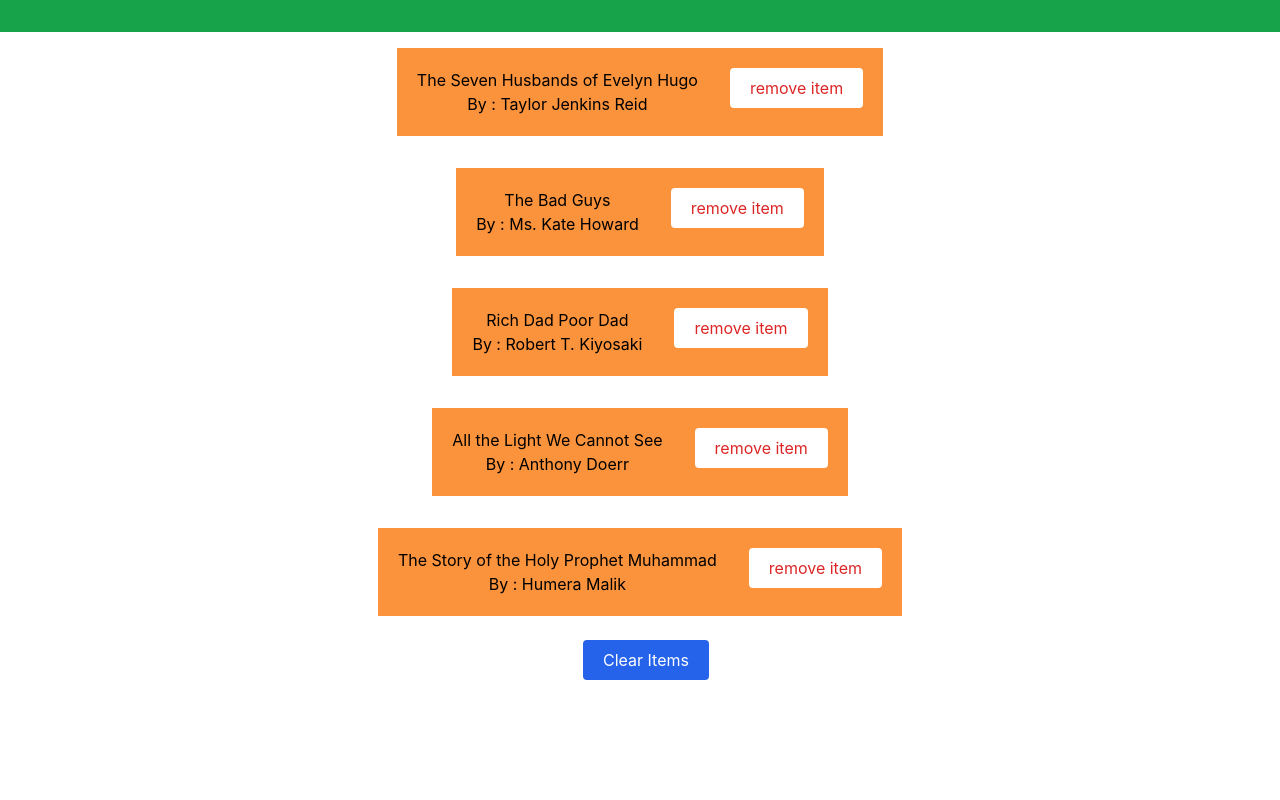
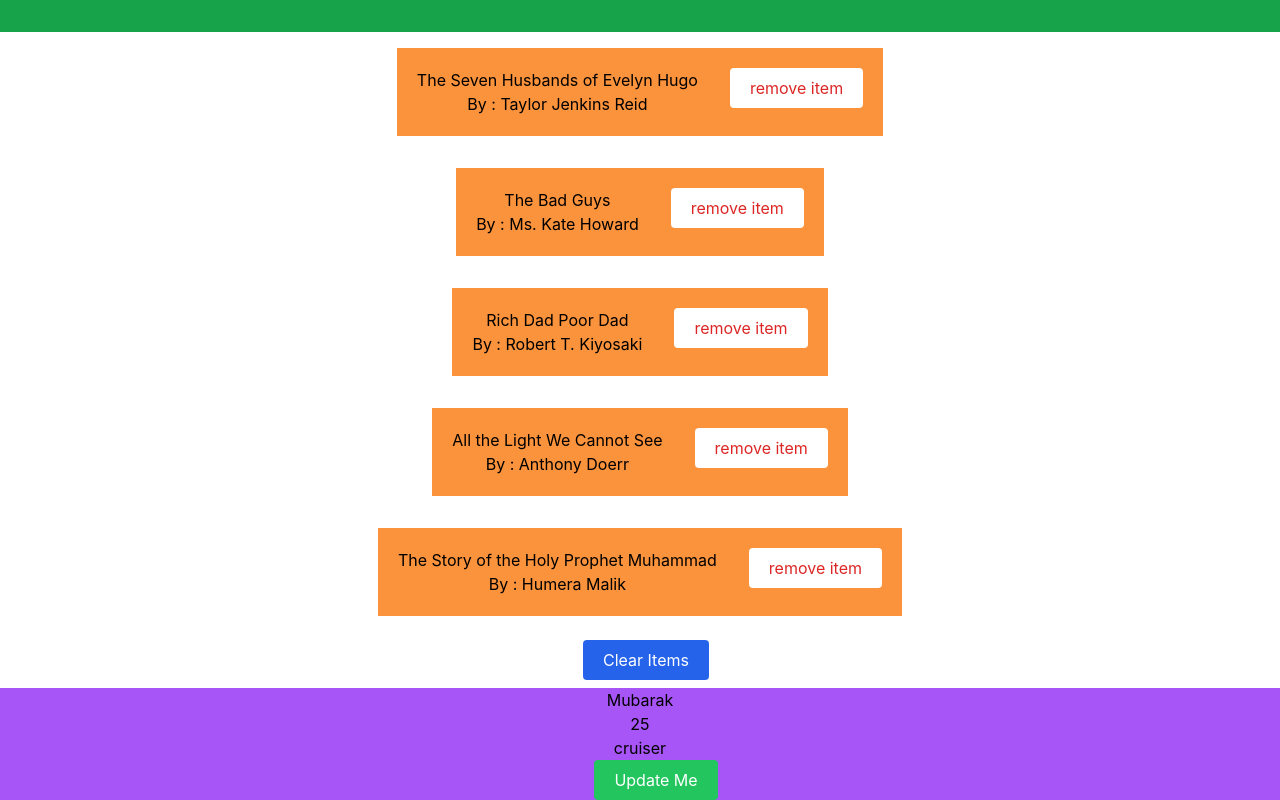
Before and after one commit to Mbk15/react-formik, a React (Create React App) app: page / in a window 1280 px wide. Shown: the part 1464-2264 px from the top of the page. Before the commit the page ends 2152 px from the top, so only its background shows below. Built offline with nearby package versions, Linux system fonts and the light colour scheme.

Commit message:
useState with object and Spread Operator

```diff
--- /dev/null
+++ b/src/AdvancedReact/useState/ObjectExample.tsx
@@ -0,0 +1,39 @@
+import { useState } from "react";
+
+const ObjectExample = () => {
+  const [name, setName] = useState({
+    nomen: "Mubarak",
+    age: 25,
+    job: "cruiser",
+  });
+
+  const handleChange = () => {
+    if (nomen === "Mubarak") {
+      setName({ ...name, nomen: "Munkamish" });
+    } else {
+      setName({ ...name, nomen: "Mubarak" });
+    }
+    console.log("Hello World");
+  };
+  const { nomen, age, job } = name;
+  return (
+    <>
+      <section className=" text-center grid place-items-center bg-purple-500">
+        <ul>
+          <li>{nomen}</li>
+          <li>{age}</li>
+          <li>{job}</li>
+        </ul>
+
+        <button
+          onClick={handleChange}
+          className="bg-green-500 px-5 py-2 rounded text-center flex justify-center text-white ml-8 "
+        >
+          Update Me
+        </button>
+      </section>
+    </>
+  );
+};
+
+export default ObjectExample;
--- /dev/null
+++ b/src/components/Button.tsx
@@ -0,0 +1,16 @@
+interface myProps {
+  name: string;
+  color: string;
+  onClick: any;
+}
+const Button = ({ name, color }: myProps) => {
+  return (
+    <button
+      className={`bg-${color}-600 px-5 py-2 rounded text-center flex justify-center text-white ml-8`}
+    >
+      {name}
+    </button>
+  );
+};
+
+export default Button;
--- a/src/index.tsx
+++ b/src/index.tsx
@@ -1,10 +1,8 @@
 import React from "react";
 import ReactDOM from "react-dom";
 import "./index.css";
-import App from "./App";
 import reportWebVitals from "./reportWebVitals";
-import ButtonUi from "./components/ButtonUi";
-import CardUI from "./components/CardUI";
+import ObjectExample from "./AdvancedReact/useState/ObjectExample";
 import Booklist from "./components/Booklist";
 import BasicExample from "./AdvancedReact/useState/BasicExample";
 import ArrayExample from "./AdvancedReact/useState/ArrayExample";
@@ -14,6 +12,7 @@ ReactDOM.render(
     <Booklist />
     <BasicExample />
     <ArrayExample />
+    <ObjectExample />
     {/* <ButtonUi message="Alhamdulillah" /> */}
     {/* <CardUI /> */}
   </React.StrictMode>,
```
